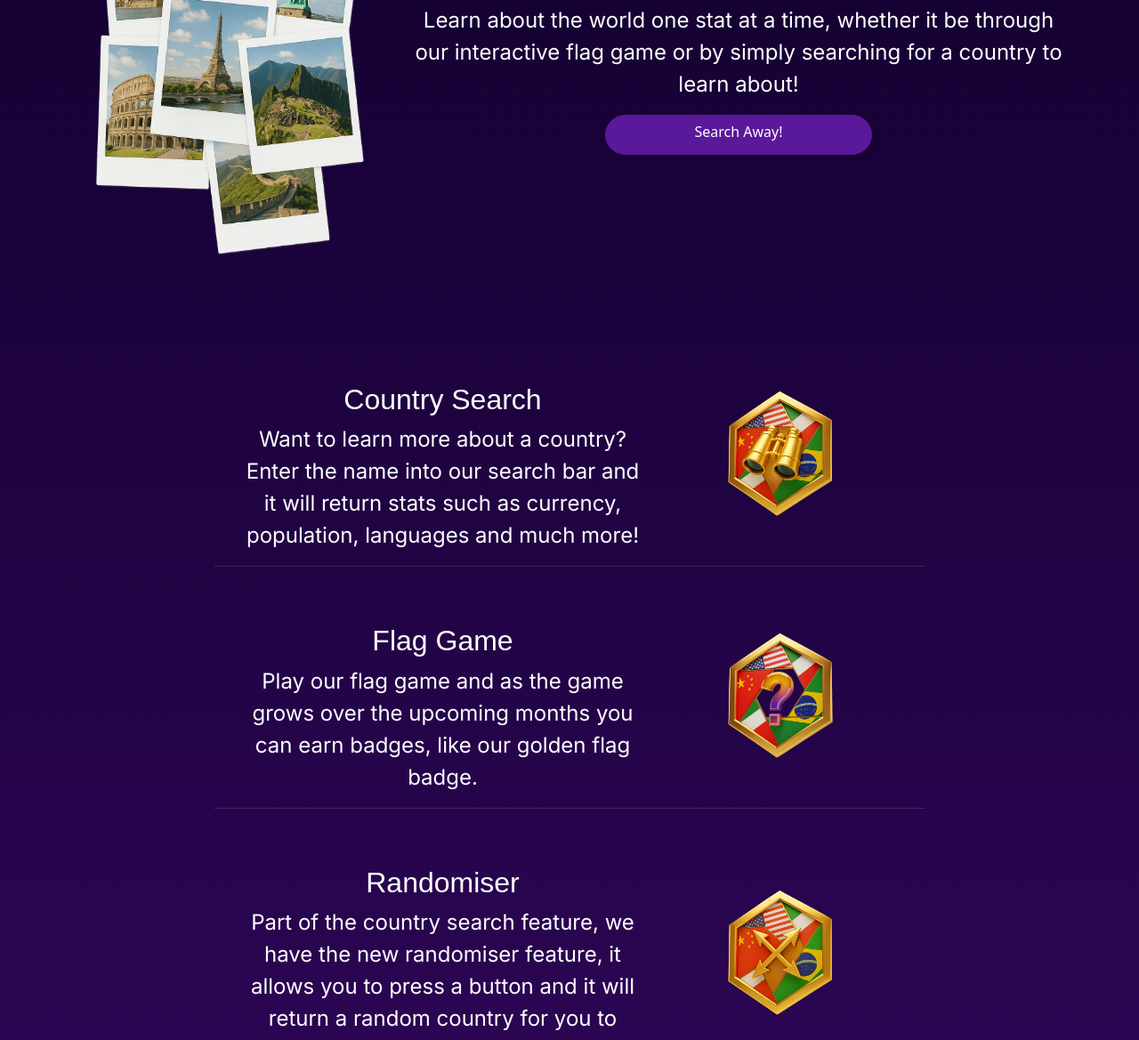
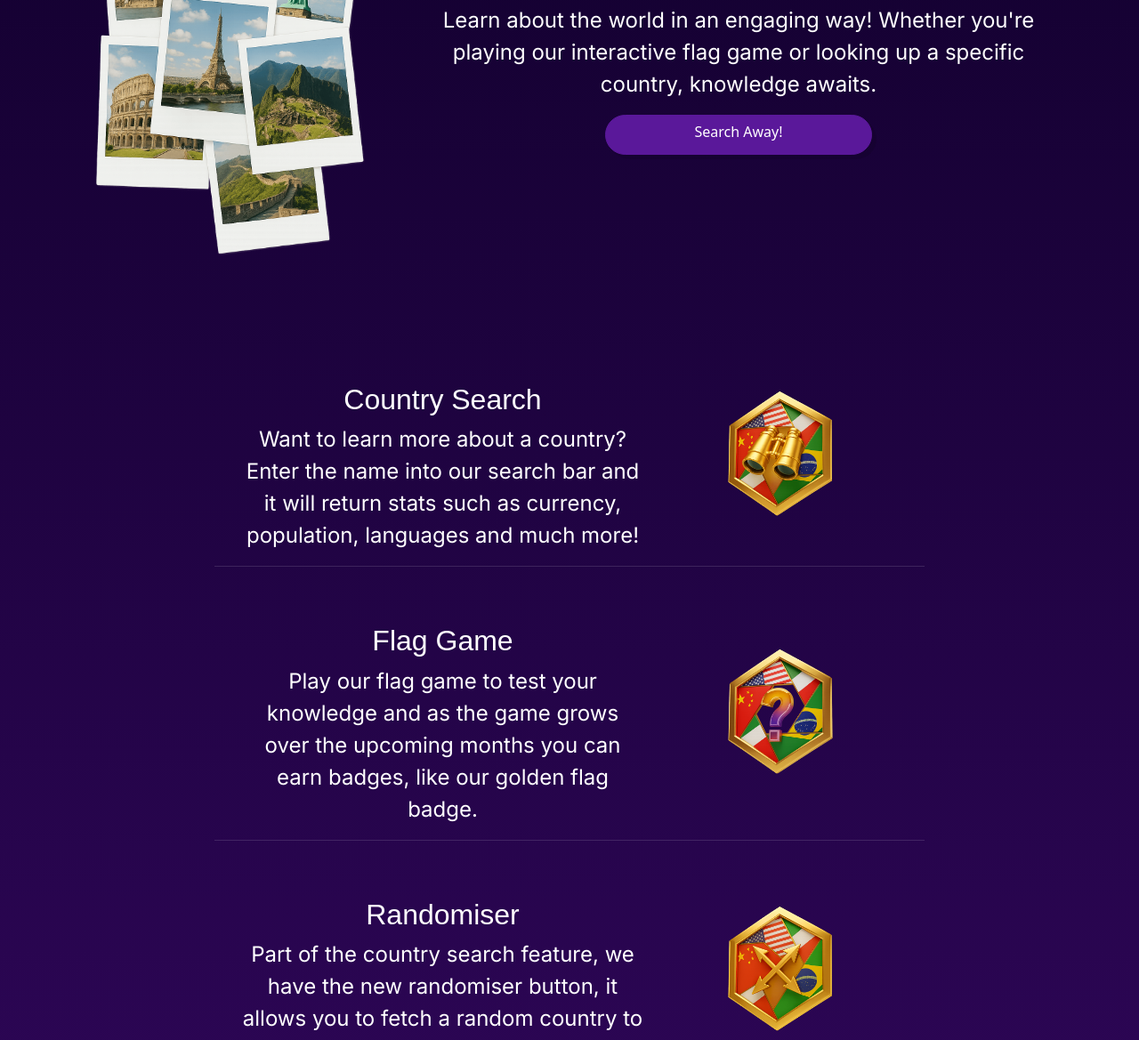
Before and after one commit to BHCGH92/milestone-project-2-statlas, a website with bundled scripts: page index.html in a window 1280 px wide. Shown: the part 320-1489 px from the top of the page at 89% size. Built offline with nearby package versions, Linux system fonts and the light colour scheme; a web font is replaced by a local one.

Commit message:
cntent text changed on both pages to help the site read better.

```diff
--- a/index.html
+++ b/index.html
@@ -53,8 +53,8 @@
                     </div>
                     <div id="herotext" class="col-12 col-lg-8 hero-text padding-mobile">
                         <h1>Statlas.</h1>
-                        <p>Learn about the world one stat at a time, whether it be through our interactive flag game or
-                            by simply searching for a country to learn about!
+                        <p>Learn about the world in an engaging way! Whether you're playing our interactive flag game or
+                            looking up a specific country, knowledge awaits.
                         </p>
                         <div>
                             <a href="#countrysearch" class="btn btn-primary custom-button">
@@ -89,7 +89,7 @@
                     <div id="infotexttwo" class="col-12 col-md-5 d-flex align-items-center info-text pt-5">
                         <div>
                             <h2 class="info-title">Flag Game</h2>
-                            <p>Play our flag game and as the game grows over the upcoming months you can earn
+                            <p>Play our flag game to test your knowledge and as the game grows over the upcoming months you can earn
                                 badges, like our golden flag badge.
                             </p>
                         </div>
@@ -106,8 +106,8 @@
                     <div id="infotextthree" class="col-12 col-md-5 d-flex align-items-center info-text pt-5">
                         <div>
                             <h2 class="info-title">Randomiser</h2>
-                            <p>Part of the country search feature, we have the new randomiser feature, it allows you to press a button
-                                and it will return a random country for you to learn about.
+                            <p>Part of the country search feature, we have the new randomiser button, it allows you to fetch
+                                a random country to learn about!
                             </p>
                         </div>
                     </div>
```
Also changed, not shown: flaggame.html (+3 -3 lines).
